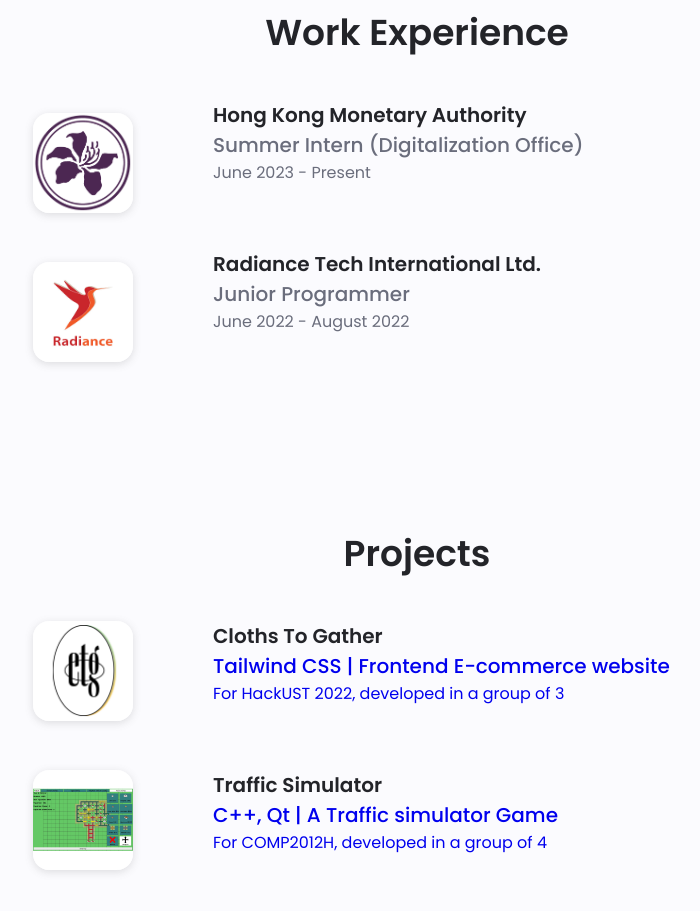
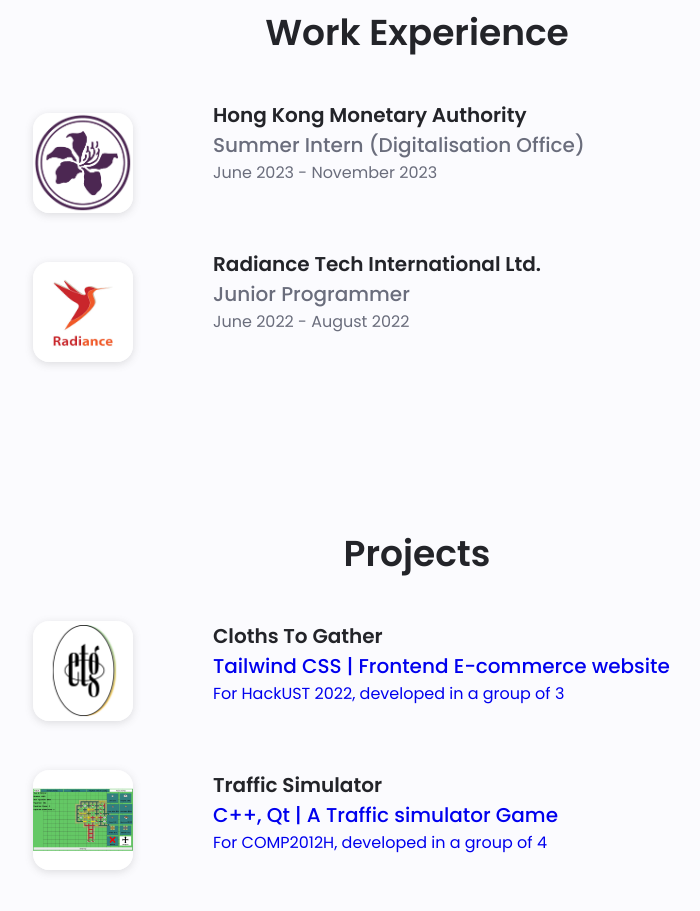
Before and after one commit to nymok/nymok.github.io, a plain HTML site: page index.html in a window 1280 px wide. Shown: the part 1300-2211 px from the top of the page, without its empty margins (223-923 px from the left). Drawn offline with nearby package versions, Linux system fonts and the light colour scheme.

Commit message:
Update index.html

```diff
--- a/index.html
+++ b/index.html
@@ -161,9 +161,9 @@
                     <div class="about_info">
                         <span class="about_description">Hong Kong Monetary Authority</span>
                         <br />
-                        <span class="about_info_title">Summer Intern (Digitalization Office)</span>
+                        <span class="about_info_title">Summer Intern (Digitalisation Office)</span>
                         <br />
-                        <span class="about_info_subtitle">June 2023 - Present </span>
+                        <span class="about_info_subtitle">June 2023 - November 2023 </span>
                     </div>
                 </div>
 
```
